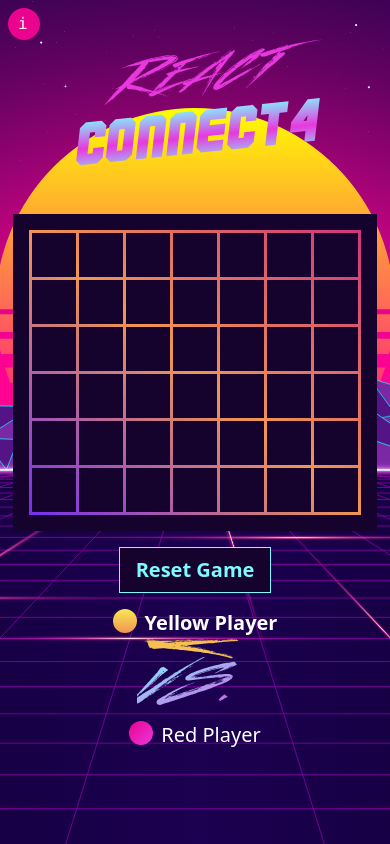
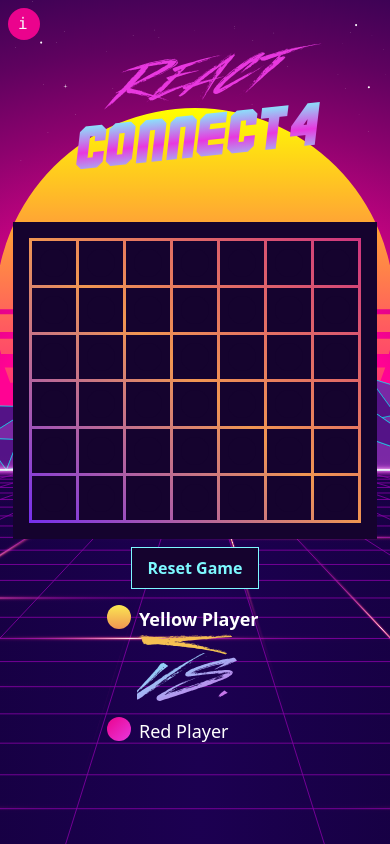
Before and after one commit to dev-fredericfox/ReactConnectFour, a React (Create React App) app: page / in a window 390 px wide. Built offline with nearby package versions, Linux system fonts and the light colour scheme.

Commit message:
Minor style changes

```diff
--- a/src/components/Game.js
+++ b/src/components/Game.js
@@ -149,7 +149,7 @@ function Game(props) {
       </div>
       <div className="flex justify-center items-center">
         <button
-          className="bg-midnight text-teal border-teal border px-4 py-2 mt-4 font-bold mb-2 text-xl"
+          className="bg-midnight text-teal border-teal border px-4 py-2 mt-2 sm:mt-4 font-bold mb-2 sm:text-xl"
           onClick={resetGame}
         >
           Reset Game
--- a/src/components/Player.js
+++ b/src/components/Player.js
@@ -27,9 +27,9 @@ function Player(props) {
   };
   return (
     <div>
-      <div className="flex mt-1 flex-row w-42">
+      <div className="flex mt-1 flex-row w-44">
         <Coin size="small" color={props.color} />
-        <div className={`text-white ml-2 text-xl ${bold()}`}>
+        <div className={`text-white ml-2 text-lg sm:text-xl ${bold()}`}>
           {props.color} Player
         </div>
         {playerTurn()}
```
